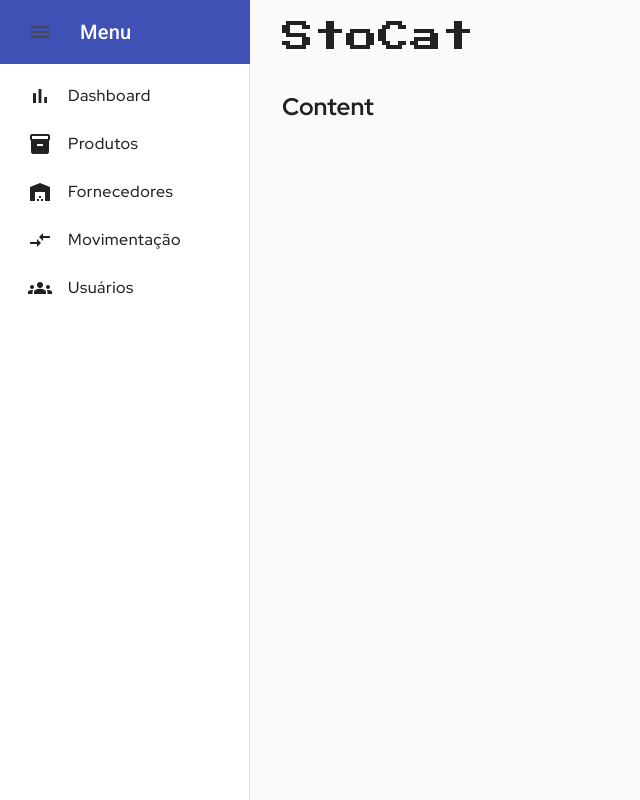
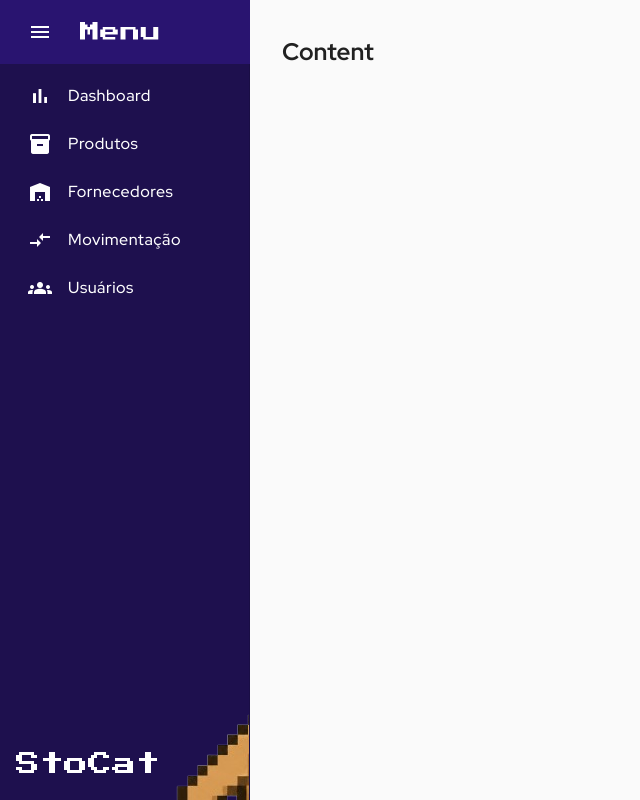
Before and after one commit to LucasPordeus/inventory-system, an Angular app in the folder front-end/: page / in a window 1280 px wide. Both pictures are taken after a click on the button "menu". Shown: the whole page, without its empty margins (0-640 px from the left). Built offline with nearby package versions, Linux system fonts and the light colour scheme.

Commit message:
styles: change colors

```diff
--- a/front-end/src/app/components/menu/menu.html
+++ b/front-end/src/app/components/menu/menu.html
@@ -1,10 +1,11 @@
-<mat-toolbar color="primary" [ngClass]="!isCollapsed ? 'expanded' : ''">
+<mat-toolbar  [ngClass]="!isCollapsed ? 'expanded' : ''">
   <button mat-icon-button aria-label="Menu icon" (click)="toggleMenu()">
     <mat-icon>menu</mat-icon>
   </button>
   @if (!isCollapsed) {
-    <h2>Menu</h2>
+    <h1>Menu</h1>
   }
+
 </mat-toolbar>
 
 <mat-sidenav-container autosize="true">
@@ -51,9 +52,15 @@
         </span>
       </a>
     </mat-nav-list>
+
+    @if(!isCollapsed){
+      <div class="logo">
+        <h1>StoCat</h1>
+        <img src="assets/images/logo.png" alt="Logo">
+      </div>
+    }
   </mat-sidenav>
   <mat-sidenav-content>
-    <h1>StoCat</h1>
     <h2>Content</h2>
     <router-outlet></router-outlet>
   </mat-sidenav-content>
--- a/front-end/src/app/components/menu/menu.scss
+++ b/front-end/src/app/components/menu/menu.scss
@@ -9,14 +9,31 @@ mat-toolbar{
     top:0;
     z-index: 2;
     width: max-content;
+    background-color: #291470;
+    color: #ffff;
+
+    h1{
+        font-family: "Press Start 2P", system-ui;
+        font-weight: 400;
+        font-style: normal;
+    }
 }
 
 mat-sidenav-container{
     height:100%;
 }
 
+span{
+    color: #fff;
+}
+
+a:hover{
+    background-color: #ffffff10;
+}
+
 // Move the content down so that it won't be hidden by the toolbar
 mat-sidenav{
+    background-color: #1E104E;
     padding-top: 3.5rem;
     transition: width 0.3s ease;
     @media screen and (min-width: 600px){
@@ -40,3 +57,15 @@ mat-sidenav-content{
 .expanded{
     width: 250px;
 }
+
+.logo{
+    position: absolute;
+    bottom: 0;
+    color: #fff;
+    width: 100%;
+    height: 9%;
+    font-size: 12px;
+    display: flex;
+    align-items: center;
+    justify-items: center;
+}
--- a/front-end/src/index.html
+++ b/front-end/src/index.html
@@ -5,7 +5,7 @@
     <title>Stocat</title>
     <base href="/" />
     <meta name="viewport" content="width=device-width, initial-scale=1" />
-    <link rel="icon" type="image/x-icon" href="cat.png" />
+    <link rel="icon" type="image/x-icon" href="icon-web.png" />
     <link rel="preconnect" href="https://fonts.googleapis.com" />
     <link rel="preconnect" href="https://fonts.gstatic.com" crossorigin />
     <link
--- a/front-end/src/styles.scss
+++ b/front-end/src/styles.scss
@@ -12,15 +12,7 @@
 
 html {
   height: 100%;
-  @include mat.theme(
-    (
-      color: (
-        primary: mat.$azure-palette,
-        tertiary: mat.$blue-palette,
-      ),
-      density: 0,
-    )
-  );
+
 }
 
 body {
```
Also changed, not shown: front-end/public/icon-web.png (renamed from front-end/public/cat.png), front-end/src/assets/images/logo.png (added).
